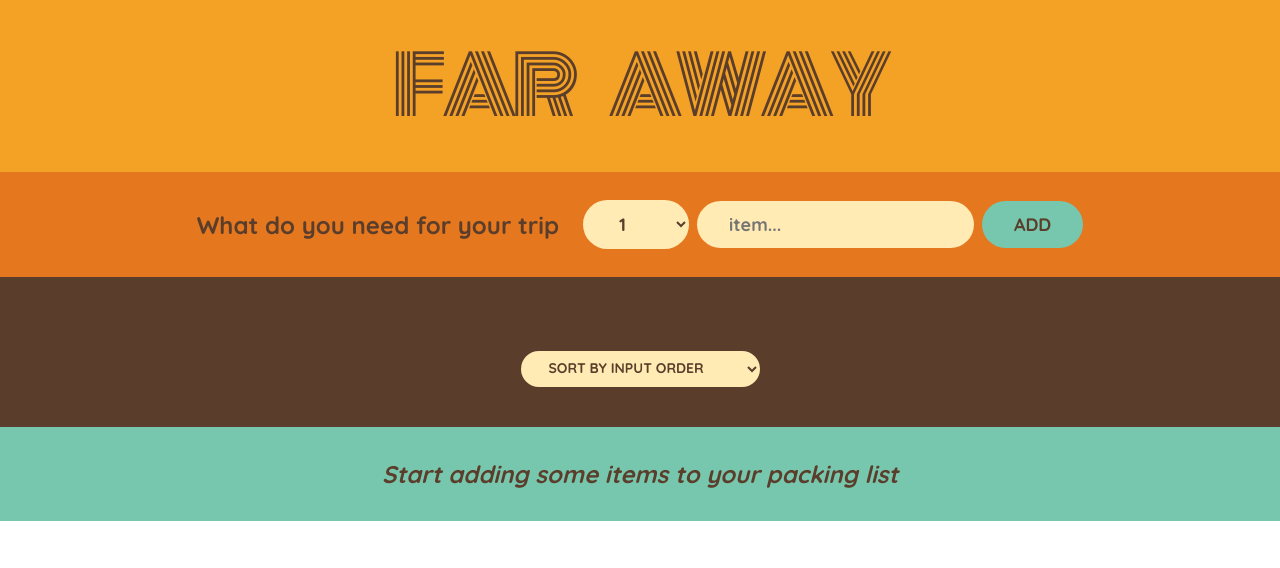
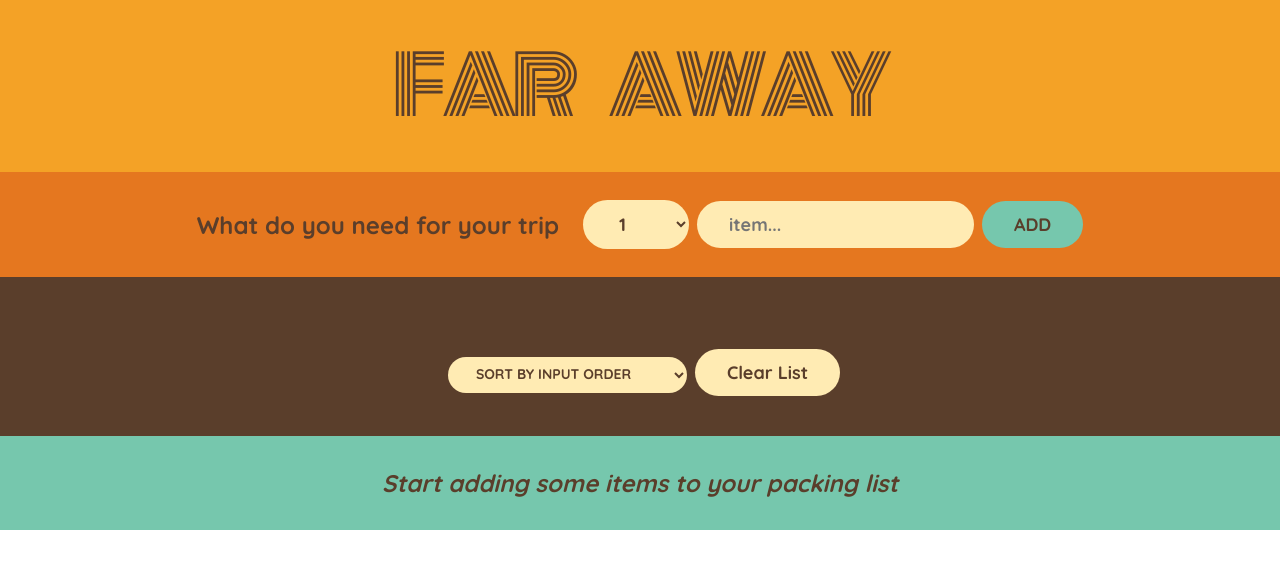
Before and after one commit to Josh-Alhassan/travel-list, a React (Create React App) app: page / in a window 1280 px wide. Shown: the top 568 px of the page. Built offline with nearby package versions, Linux system fonts and the light colour scheme.

Commit message:
clear list feat

```diff
--- a/src/App.js
+++ b/src/App.js
@@ -19,6 +19,14 @@
     );
   }
 
+  function handleClearList() {
+    const confirmed = window.confirm(
+      "Are you sure you want to delete all Items?"
+    );
+
+    if (confirmed) setItems([]);
+  }
+
   return (
     <div className="App">
       <Logo />
@@ -27,6 +35,7 @@
         items={items}
         onDeleteItem={handleDeleteItem}
         onToggleItem={handleToggleItem}
+        onClearList={handleClearList}
       />
       <Stats items={items} />
     </div>
@@ -79,7 +88,7 @@
   );
 }
 
-function PackingList({ items, onDeleteItem, onToggleItem }) {
+function PackingList({ items, onDeleteItem, onToggleItem, onClearList }) {
   const [sortBy, setSortBy] = useState("input");
 
   let sortedItems = "undefined";
@@ -114,6 +123,8 @@
           <option value="description">Sort by description</option>
           <option value="packed">Sort by packed status</option>
         </select>
+
+        <button onClick={onClearList}>Clear List</button>
       </div>
     </div>
   );
```
